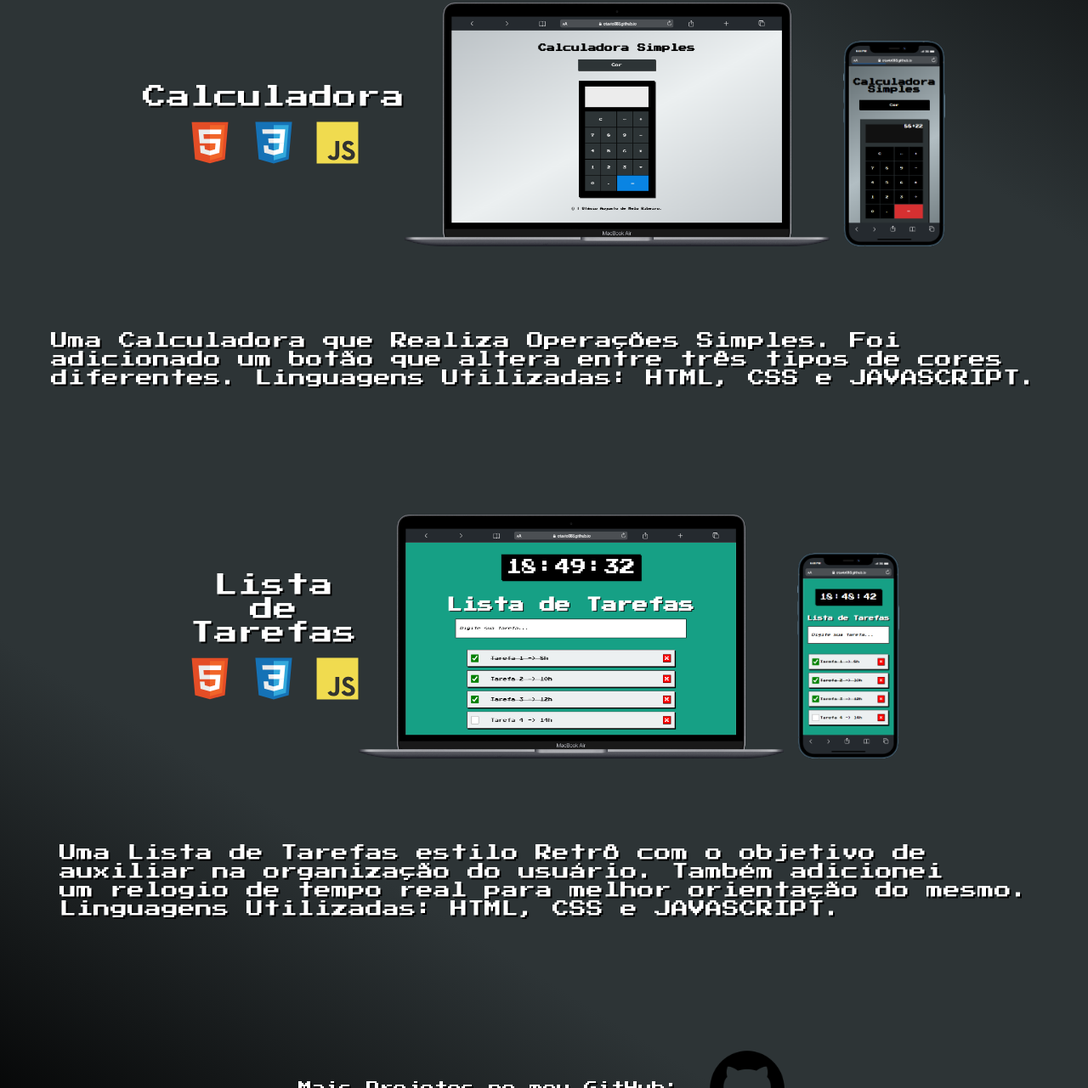
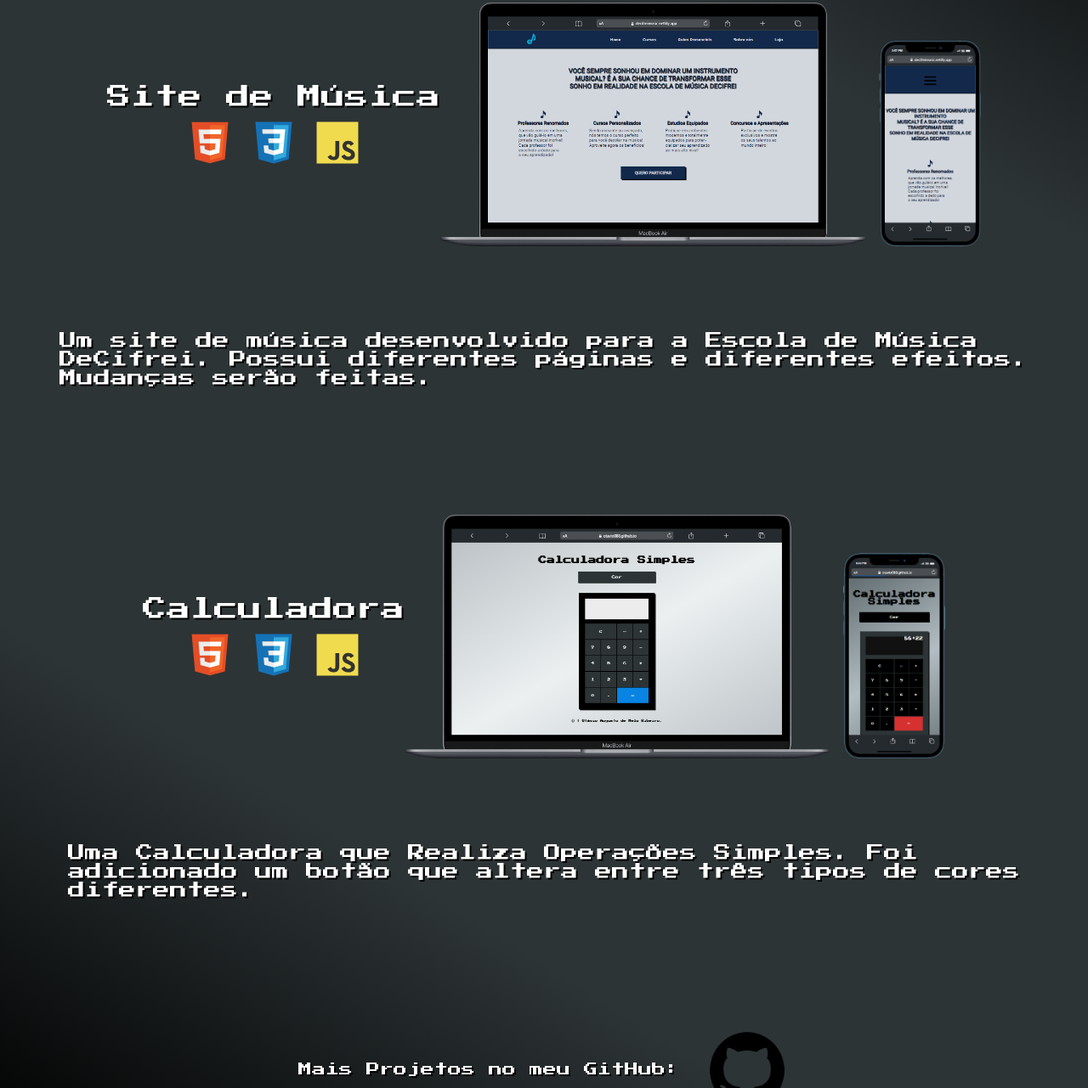
Before and after one commit to Otavio088/Portifolio, a plain HTML site: page index.html in a window 1280 px wide. Shown: the part 1137-2418 px from the top of the page at 85% size. Drawn offline with nearby package versions, Linux system fonts and the light colour scheme; a web font is replaced by a local one.

Commit message:
novo projeto

```diff
--- a/index.html
+++ b/index.html
@@ -67,6 +67,27 @@
             <section class="project" data-aos="fade-up">
                 <div class="part1">
                     <div class="informa-p" data-aos="fade-up">
+                        <p>Site de Música</p>
+                        <nav>
+                            <img width="50px" src="img/icones/html5-original.svg"/>
+                            <img width="50px" src="img/icones/css3-original.svg"/>
+                            <img width="50px" src="img/icones/javascript-original.svg"/>
+                        </nav>
+                    </div>
+                    <div class="projetos-tela" data-aos="fade-up">
+                        <a target="_blank" href="https://decifreimusic.netlify.app/index.html"><img id="tela-note" width="500px" src="img/Projects/notebook-site.png" alt="Tela de Notebook"></a>
+                        <a target="_blank" href="https://decifreimusic.netlify.app/index.html"><img id="tela-cll" width="120px" src="img/Projects/celular-site.png" alt="Tela de Celular"></a>
+                    </div>
+                </div>
+                <div class="part2">
+                    <p>Um site de música desenvolvido para a Escola de Música</br>
+                    DeCifrei. Possui diferentes páginas e diferentes efeitos.</br>
+                    Mudanças serão feitas.</p>
+                </div>
+            </section>
+            <section class="project" data-aos="fade-up">
+                <div class="part1">
+                    <div class="informa-p" data-aos="fade-up">
                         <p>Calculadora</p>
                         <nav>
                             <img width="50px" src="img/icones/html5-original.svg"/>
@@ -82,31 +103,7 @@
                 <div class="part2">
                     <p>Uma Calculadora que Realiza Operações Simples. Foi</br>
                     adicionado um botão que altera entre três tipos de cores</br>
-                    diferentes. Linguagens Utilizadas: HTML, CSS e JAVASCRIPT.</p>
-                </div>
-            </section>
-            <section class="project" data-aos="fade-up">
-                <div class="part1">
-                    <div class="informa-p" data-aos="fade-up">
-                        <p style="text-align: center;">Lista</br>
-                                                         de</br>
-                                                       Tarefas</p>
-                        <nav>
-                            <img width="50px" src="img/icones/html5-original.svg"/>
-                            <img width="50px" src="img/icones/css3-original.svg"/>
-                            <img width="50px" src="img/icones/javascript-original.svg"/>
-                        </nav>
-                    </div>
-                    <div class="projetos-tela" data-aos="fade-up">
-                        <a target="_blank" href="https://otavio088.github.io/Lista-de-Tarefas/"><img id="tela-note" width="500px" src="img/Projects/notebook-lista.png" alt="Tela de Notebook"></a>
-                        <a target="_blank" href="https://otavio088.github.io/Lista-de-Tarefas/"><img id="tela-cll" width="120px" src="img/Projects/celular-lista.png" alt="Tela de Celular"></a>
-                    </div>
-                </div>
-                <div class="part2">
-                    <p>Uma Lista de Tarefas estilo Retrô com o objetivo de</br>
-                    auxiliar na organização do usuário. Também adicionei</br>
-                    um relogio de tempo real para melhor orientação do mesmo.</br>
-                    Linguagens Utilizadas: HTML, CSS e JAVASCRIPT.</p>
+                    diferentes.</p>
                 </div>
             </section>
             <section class="github">
```
Also changed, not shown: img/Projects/celular-lista.png (deleted), img/Projects/celular-site.png (added), img/Projects/notebook-lista.png (deleted), img/Projects/notebook-site.png (added).
